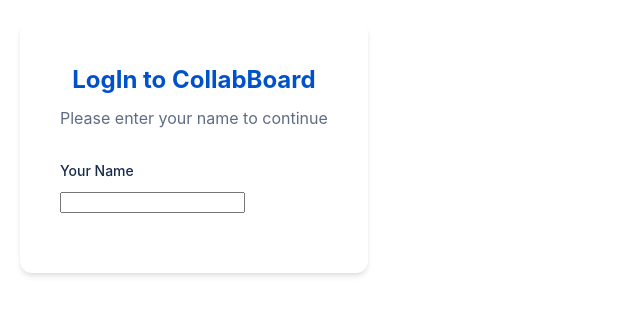
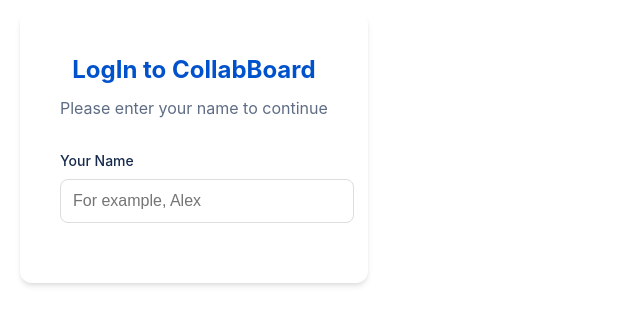
Before and after one commit to Cauteros974/collab-board, a React (Vite) app: page /login in a window 1280 px wide. Shown: the part 273-598 px from the top of the page, without its empty margins (0-640 px from the left). Built offline with nearby package versions, Linux system fonts and the light colour scheme.

Commit message:
Update LoginPage.tsx

```diff
--- a/src/features/auth/pages/LoginPage.tsx
+++ b/src/features/auth/pages/LoginPage.tsx
@@ -51,6 +51,18 @@
                     type="text"
                     value={name}
                     onChange={(e) => setName(e.target.value)}
+                    placeholder="For example, Alex"
+                    style={{
+                        width: '100%',
+                        padding: '12px',
+                        borderRadius: '8px',
+                        border: '1px solid #ddd',
+                        fontSize: '16px',
+                        outline: 'none',
+                        transition: 'border-color 0.2s'
+                    }}
+                    onFocus={(e) => e.target.style.borderColor = 'var(--color-primary)'}
+                    onBlur={(e) => e.target.style.borderColor = '#ddd'}
                 />
                 </div>
 
```
